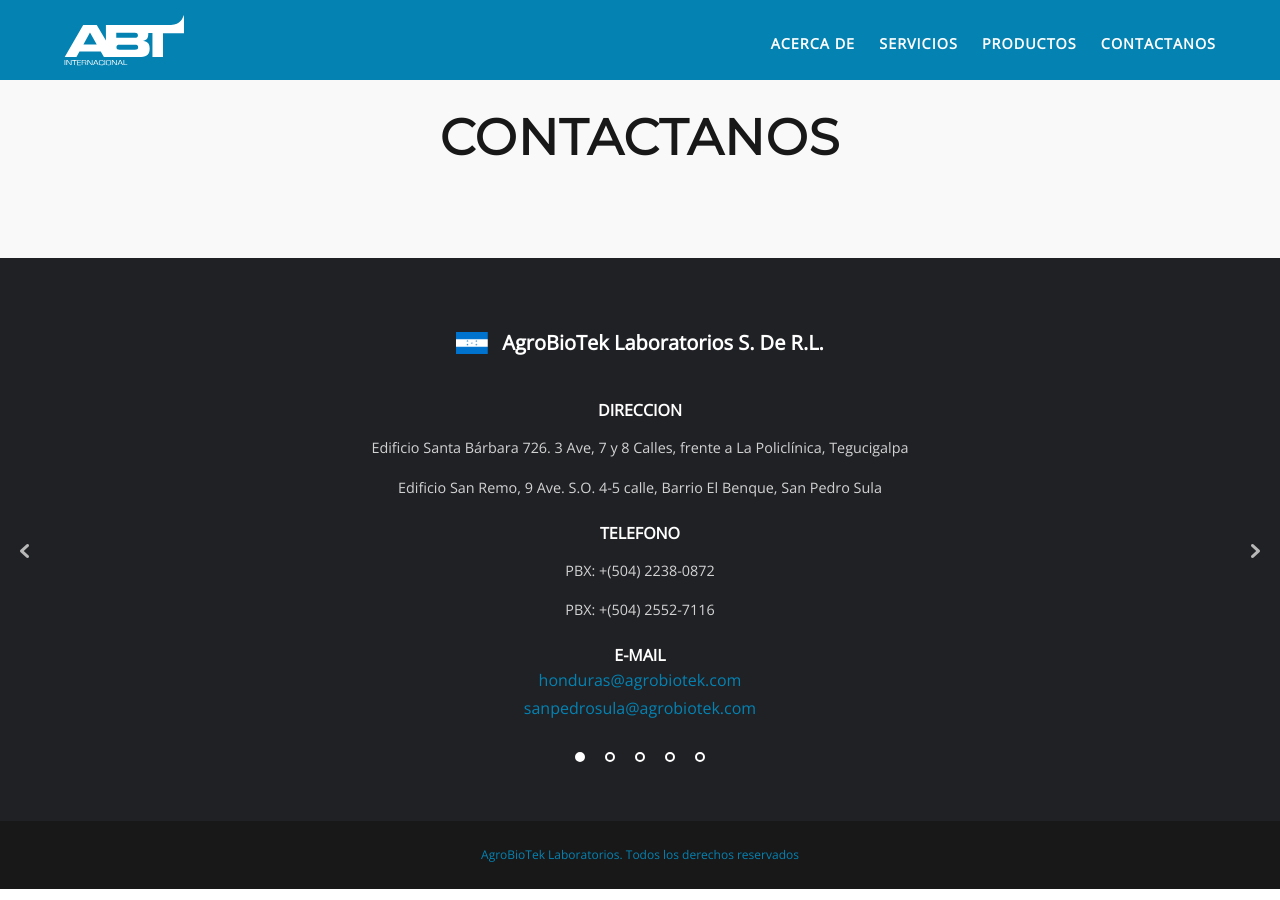
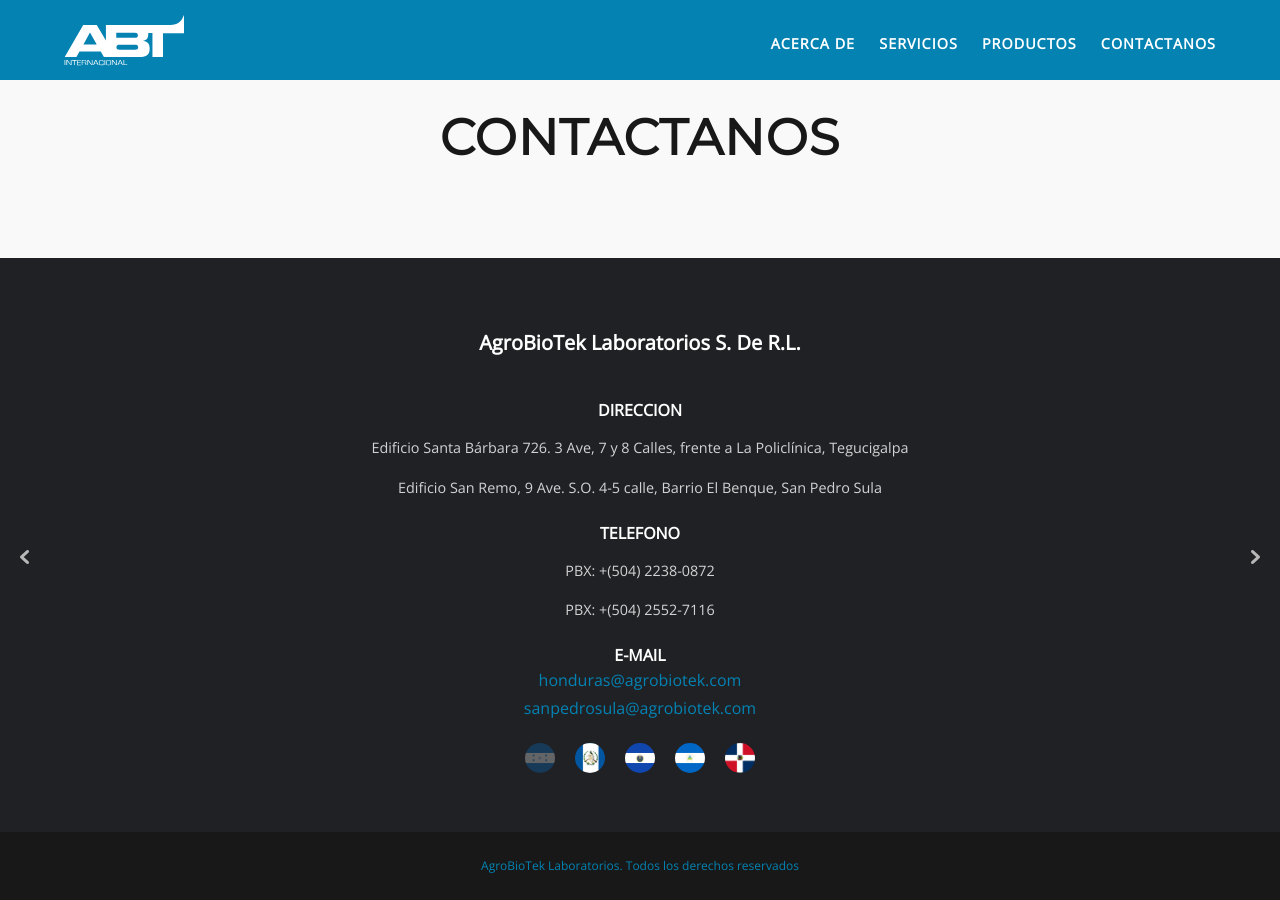
Before and after one commit to AdinCastro/Agrobiotek, a Jekyll site: the page built from index.html, in a window 1280 px wide and 900 px high, scrolled down 6008 px. Built offline with Jekyll 4.4.1, drawn with Linux system fonts in a browser that asks for light colours; Markdown is read by kramdown in place of the engine named in the settings.

Commit message:
remove span tag

```diff
--- a/_includes/contact.html
+++ b/_includes/contact.html
@@ -9,9 +9,6 @@
     		<li>
           <div class="column-direction">
             <div class="head-direction">
-              <span class="flag">
-                <img src="img/flags/honduras.png" alt="Agrobiotek Honduras">
-              </span>
               <h3>AgroBioTek Laboratorios S. de R.L.</h3>
             </div>
             <div class="block">
@@ -34,9 +31,6 @@
     		<li>
           <div class="column-direction">
             <div class="head-direction">
-              <span class="flag">
-                <img src="img/flags/guatemala.png" alt="Agrobiotek Guatemala">
-              </span>
               <h3>AgroBioTek Laboratorios Guatemala, S.A.</h3>
             </div>
             <div class="block">
@@ -56,9 +50,6 @@
     		<li>
           <div class="column-direction">
             <div class="head-direction">
-              <span class="flag">
-                <img src="img/flags/elsalvador.png" alt="Agrobiotek El Salvador">
-              </span>
               <h3>AgroBioTek El Salvador, S.A. de C.V.</h3>
             </div>
             <div class="block">
@@ -78,9 +69,6 @@
         <li>
           <div class="column-direction">
             <div class="head-direction">
-              <span class="flag">
-                <img src="img/flags/nicaragua.png" alt="Agrobiotek Nicaragua">
-              </span>
               <h3>AgroBioTek Nicaragua, S.A.</h3>
             </div>
             <div class="block">
@@ -101,9 +89,6 @@
         <li>
           <div class="column-direction">
             <div class="head-direction">
-              <span class="flag">
-                <img src="img/flags/dominicana.png" alt="Agrobiotek Dominicana">
-              </span>
               <h3>AgroBioTek Laboratorio S.A.</h3>
             </div>
             <div class="block">
--- a/css/unslider-dots.css
+++ b/css/unslider-dots.css
@@ -20,18 +20,37 @@
 }
 .unslider-nav ol li {
   display: inline-block;
-  width: 10px;
-  height: 10px;
+  width: 30px;
+  height: 30px;
   margin: 0 10px;
   background: transparent;
   border-radius: 50%;
   overflow: hidden;
   text-indent: -999em;
-  border: 2px solid #fff;
   cursor: pointer;
+}
+.unslider-nav ol li:first-child {
+  background: url("../img/flags/honduras.png")center center;
+  background-size: cover;
+}
+.unslider-nav ol li:nth-child(2) {
+  background: url("../img/flags/guatemala.png")center center;
+  background-size: cover;
+}
+.unslider-nav ol li:nth-child(3) {
+  background: url("../img/flags/elsalvador.png")center center;
+  background-size: cover;
+}
+.unslider-nav ol li:nth-child(4) {
+  background: url("../img/flags/nicaragua.png")center center;
+  background-size: cover;
+}
+.unslider-nav ol li:last-child {
+  background: url("../img/flags/dominicana.png")center center;
+  background-size: cover;
 }
 
 .unslider-nav ol li.unslider-active {
-  background: #fff;
   cursor: default;
+  opacity: .3;
 }
```
